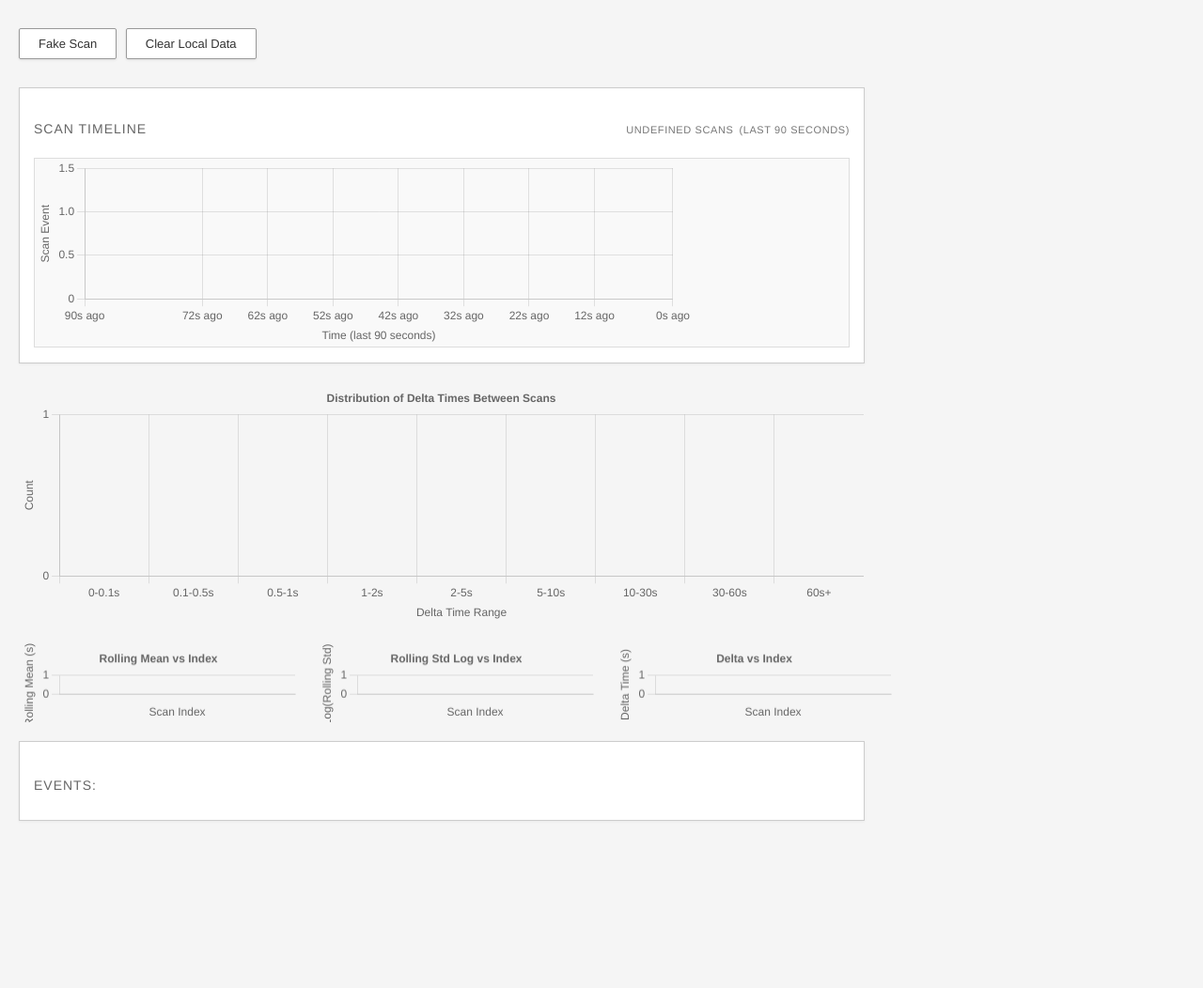
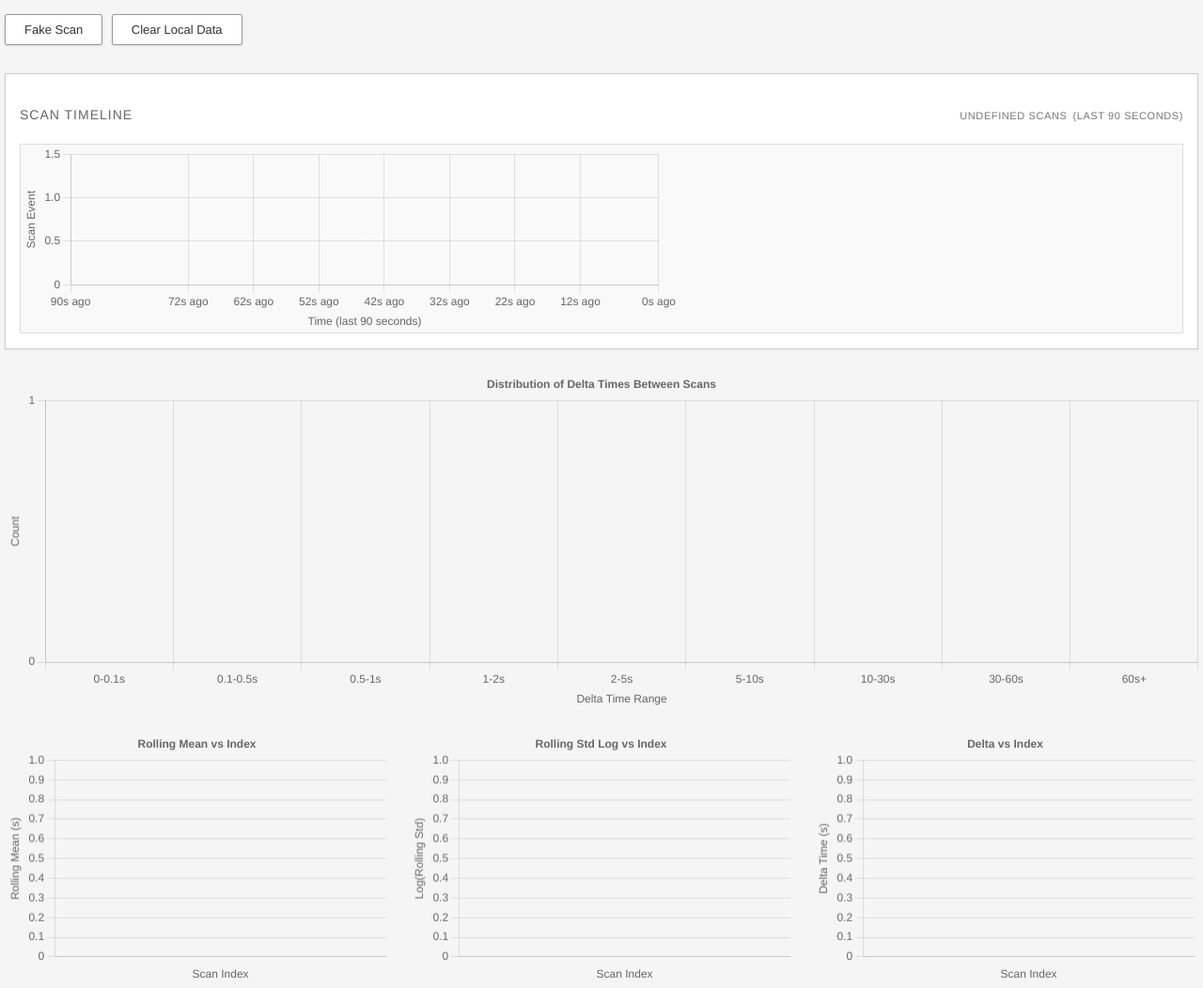
Before and after one commit to mattfors/scan-lab, a website built with webpack: page src/index.html in a window 1280 px wide. Shown: the top 1052 px of the page at 94% size. Before the commit the page ends 894 px from the top, so only its background shows below. Built offline with nearby package versions, Linux system fonts and the light colour scheme; what ag-grid-community, pouchdb-browser would draw is missing.

Commit message:
fix graphs

```diff
--- a/src/index.html
+++ b/src/index.html
@@ -31,7 +31,7 @@
 
         <div id="events">
             <h3>Events:</h3>
-            <div id="eventsGrid" class="ag-theme-alpine" style="width: 100%;"></div>
+            <div id="eventsGrid" class="ag-theme-balham" style="width: 100%;"></div>
             <div x-show="events.length === 0">
                 <p>No events yet. Click the button above or type and press Enter!</p>
             </div>
--- a/src/main.ts
+++ b/src/main.ts
@@ -8,6 +8,7 @@ import { Chart, LineController, LineElement, PointElement, LinearScale, Category
 import { ModuleRegistry, GridOptions, createGrid, AllCommunityModule } from 'ag-grid-community';
 import 'ag-grid-community/styles/ag-grid.css';
 import 'ag-grid-community/styles/ag-theme-alpine.css';
+import 'ag-grid-community/styles/ag-theme-balham.css';
 
 // Register AG Grid modules
 ModuleRegistry.registerModules([AllCommunityModule]);
@@ -246,7 +247,7 @@ Alpine.data('app', (): AppData => ({
         columnDefs: [
           {
             field: 'scanIndex',
-            headerName: 'Index',
+            headerName: 'I',
             flex: 0.5,
             valueFormatter: (params) => {
               if (params.value !== undefined && params.value !== null) {
@@ -273,7 +274,7 @@ Alpine.data('app', (): AppData => ({
           },
           {
             field: 'deltaTime',
-            headerName: 'Delta Time (s)',
+            headerName: 'Delta (s)',
             flex: 1,
             valueFormatter: (params) => {
               if (params.value !== undefined && params.value !== null) {
@@ -284,7 +285,7 @@ Alpine.data('app', (): AppData => ({
           },
           {
             field: 'rollingMean',
-            headerName: 'Rolling Mean',
+            headerName: 'Mean',
             flex: 1,
             valueFormatter: (params) => {
               if (params.value !== undefined && params.value !== null && isFinite(params.value)) {
@@ -295,7 +296,7 @@ Alpine.data('app', (): AppData => ({
           },
           {
             field: 'rollingStd',
-            headerName: 'Rolling Std',
+            headerName: 'Std',
             flex: 1,
             valueFormatter: (params) => {
               if (params.value !== undefined && params.value !== null && isFinite(params.value)) {
@@ -341,7 +342,7 @@ Alpine.data('app', (): AppData => ({
         rowData: this.events,
         defaultColDef: {
           sortable: true,
-          filter: true,
+          filter: false,
           resizable: true
         },
         domLayout: 'autoHeight',
@@ -483,7 +484,7 @@ function updateRollingMeanChart(events: ScanEvent[]): void {
       options: {
         responsive: true,
         maintainAspectRatio: true,
-        aspectRatio: 3.5,
+        aspectRatio: 1.5,
         scales: {
           x: {
             title: {
@@ -548,7 +549,7 @@ function updateRollingStdLogChart(events: ScanEvent[]): void {
       options: {
         responsive: true,
         maintainAspectRatio: true,
-        aspectRatio: 3.5,
+        aspectRatio: 1.5,
         scales: {
           x: {
             title: {
@@ -608,7 +609,7 @@ function updateDeltaVsIndexChart(events: ScanEvent[]): void {
       options: {
         responsive: true,
         maintainAspectRatio: true,
-        aspectRatio: 3.5,
+        aspectRatio: 1.5,
         scales: {
           x: {
             title: {
--- a/src/styles/main.css
+++ b/src/styles/main.css
@@ -1,9 +1,8 @@
 /* Scientific/Technical Computing Interface Style */
 body {
     font-family: 'Courier New', 'Consolas', 'Monaco', monospace;
-    max-width: 900px;
     margin: 0;
-    padding: 20px;
+    padding: 5px;
     background-color: #f5f5f5;
     color: #222;
     line-height: 1.6;
```
